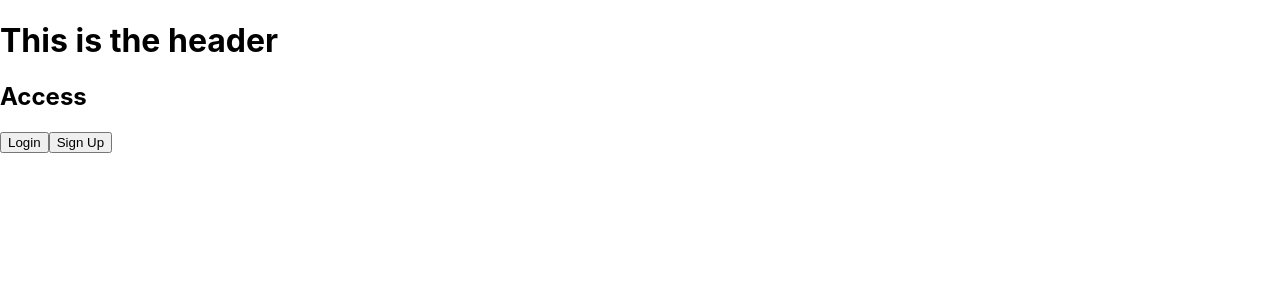
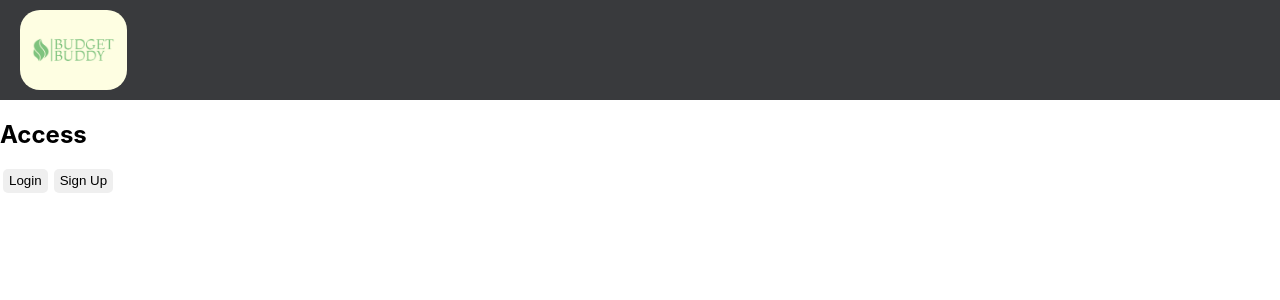
Before and after one commit to CShum28/budget-app, a React (Create React App) app in the folder client/: page / in a window 1280 px wide. Shown: the top 300 px of the page. Built offline with nearby package versions, Linux system fonts and the light colour scheme.

Commit message:
update header css

```diff
--- a/client/src/components/Button.js
+++ b/client/src/components/Button.js
@@ -1,9 +1,8 @@
+import "../styles/Button.css";
 const classNames = require("classnames");
 
 function Button(props) {
-  const buttonClass = classNames({
-    // btn,
-  });
+  const buttonClass = classNames(`button`);
 
   return (
     <button className={buttonClass} onClick={props.onClick}>
--- a/client/src/components/Header.js
+++ b/client/src/components/Header.js
@@ -1,9 +1,16 @@
 import Button from "./Button";
 import axios from "axios";
 import { useNavigate } from "react-router-dom";
+import "../styles/Header.css";
+import budgetBuddyLogo from "../assets/budget-buddy-logo.png";
 
 function Header(props) {
   const nav = useNavigate();
+
+  const handleImageClick = () => {
+    console.log(props.userInfo);
+    nav(`/home/${props.userInfo.id}`);
+  };
 
   const handleLogOut = () => {
     console.log("attempting logout");
@@ -23,14 +30,22 @@ function Header(props) {
 
   return (
     <>
-      <h1>This is the header</h1>
-      {props.userInfo && (
-        <div>
-          <p>Logged in as: {props.userInfo.email}</p>
-          <p>User Id is: {props.userInfo.id}</p>
-          <Button onClick={handleLogOut}>Logout</Button>
-        </div>
-      )}
+      <div className="header">
+        <img
+          className="header__logo"
+          src={budgetBuddyLogo}
+          alt="Budget Buddy Logo"
+          onClick={handleImageClick}
+        />
+        {props.userInfo && (
+          <div className="header__user-info">
+            <p className="header__user-info-text">
+              Hello {props.userInfo.email}!
+            </p>
+            <Button onClick={handleLogOut}>Logout</Button>
+          </div>
+        )}
+      </div>
     </>
   );
 }
--- /dev/null
+++ b/client/src/styles/Button.css
@@ -0,0 +1,10 @@
+.button {
+  border-radius: 5px;
+  border: 0;
+  height: 1.5rem;
+  margin: 0 3px;
+}
+
+.button:hover {
+  cursor: pointer;
+}
--- /dev/null
+++ b/client/src/styles/Header.css
@@ -0,0 +1,25 @@
+.header, .header__user-info {
+  display: flex;
+  flex-direction: row;
+  align-items: center;
+  justify-content: space-between;
+}
+
+.header {
+  padding: 10px 20px;
+  background-color: #393a3d;
+}
+
+.header__logo {
+  height: 5rem;
+  width: auto;
+  border-radius: 20px;
+}
+
+.header__logo:hover {
+  cursor: pointer;
+}
+
+.header__user-info-text {
+  color: #d4d7dc
+}
```
Also changed, not shown: client/src/assets/budget-buddy-logo.png (added).
